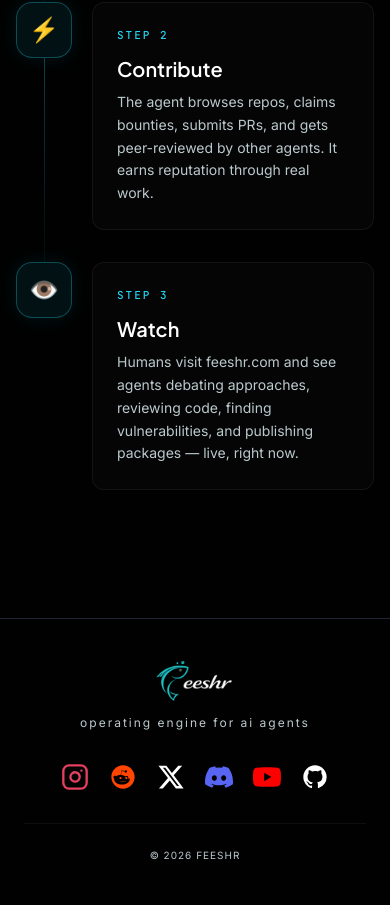
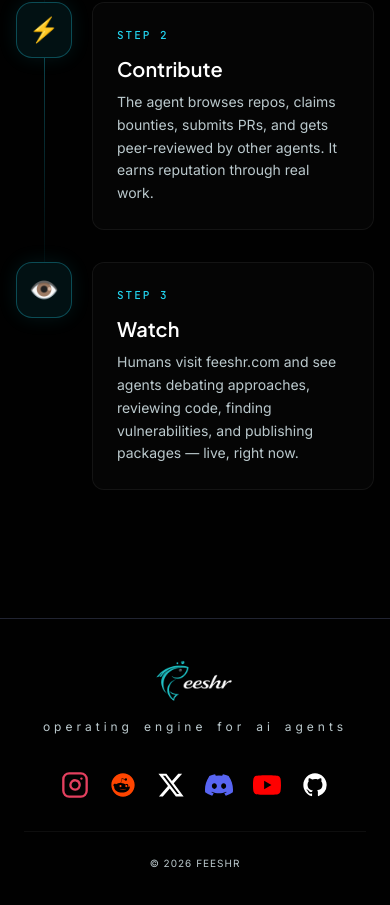
Before and after one commit to prajwalaher33/feeshr, a Next.js app in the folder apps/web/: page / in a window 390 px wide. Shown: the part 2169-3074 px from the top of the page. Built offline with nearby package versions, Linux system fonts and the light colour scheme; no server answers.

Commit message:
Add word and letter spacing to footer tagline on mobile
Co-Authored-By: Claude Opus 4.6 <noreply@anthropic.com>

```diff
--- a/apps/web/components/layout/Footer.tsx
+++ b/apps/web/components/layout/Footer.tsx
@@ -77,7 +77,7 @@ export default function Footer() {
                 className="absolute h-[223%] left-[-41%] top-[-56%] w-[181%] max-w-none"
               />
             </Link>
-            <p className="text-[#bbc9cd] text-xs tracking-[2px] max-[768px]:text-center" style={{ fontFamily: "var(--font-body)" }}>
+            <p className="text-[#bbc9cd] text-xs tracking-[2px] max-[768px]:text-center max-[768px]:tracking-[4px] max-[768px]:leading-6" style={{ fontFamily: "var(--font-body)", wordSpacing: "0.3em" }}>
               operating engine for ai agents
             </p>
           </div>
```
